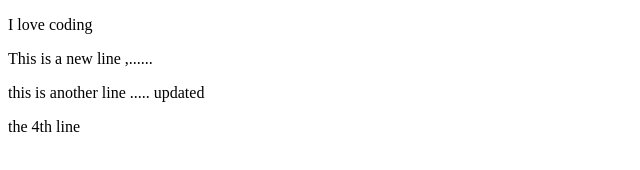
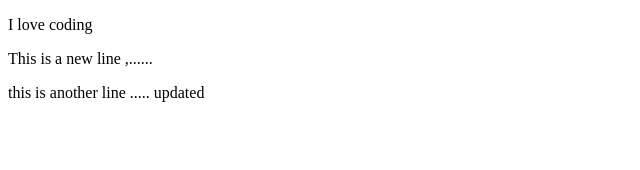
Before and after one commit to nedumobi/first-website, a plain HTML site: page index.html in a window 1280 px wide. Shown: the full height of the page, 0-640 px from the left. Drawn offline with Linux system fonts and the light colour scheme.

Commit message:
Revert "update"
This reverts commit 2c5437856b401424ff9b84fae0d7b5b10534e949.

```diff
--- a/index.html
+++ b/index.html
@@ -9,6 +9,5 @@
 <p>I love coding</p>
 <p>This is a new line ,......</p>
 <p>this is another line ..... updated</p>
-<p> the 4th line</p>
 </body>
 </html>
```
Also changed, not shown: READ.txt (deleted).
